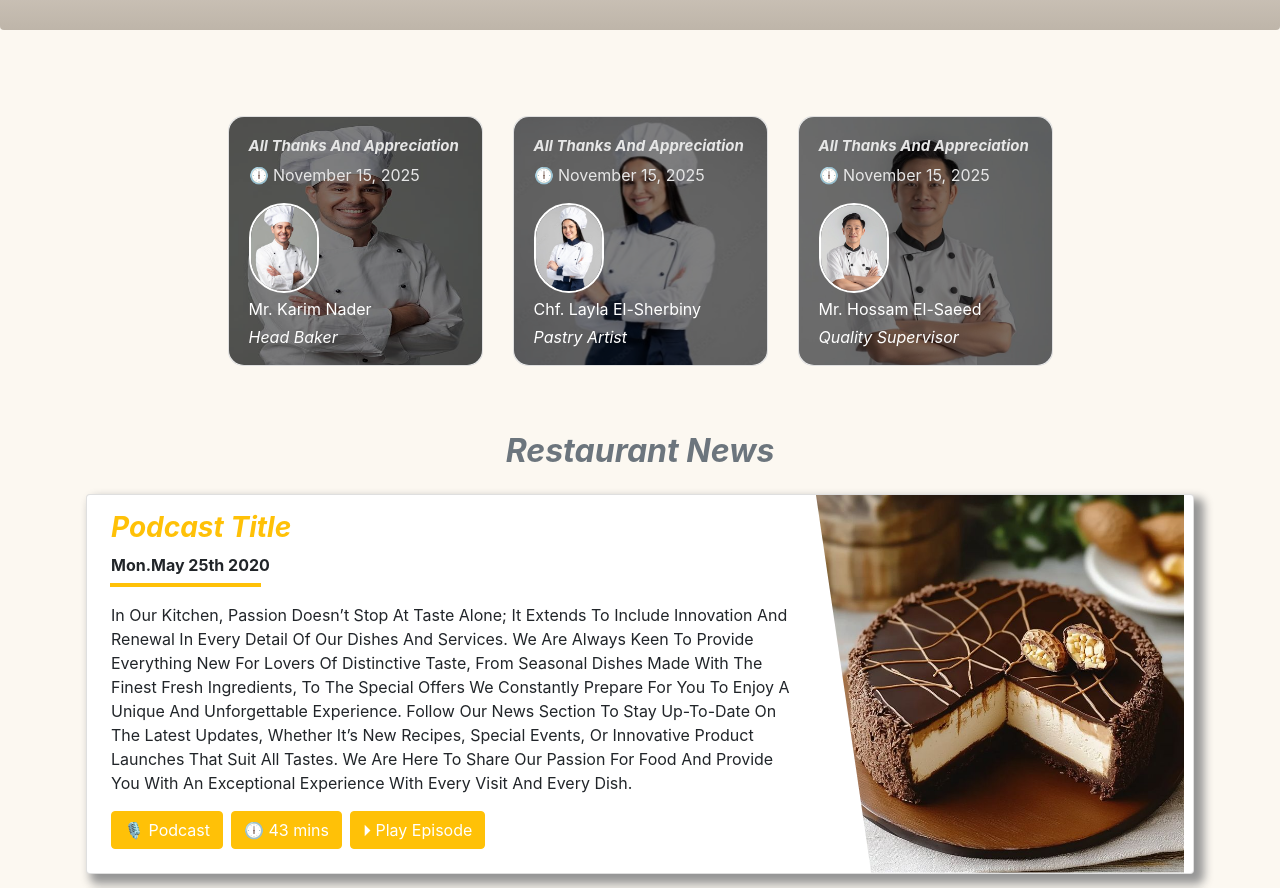
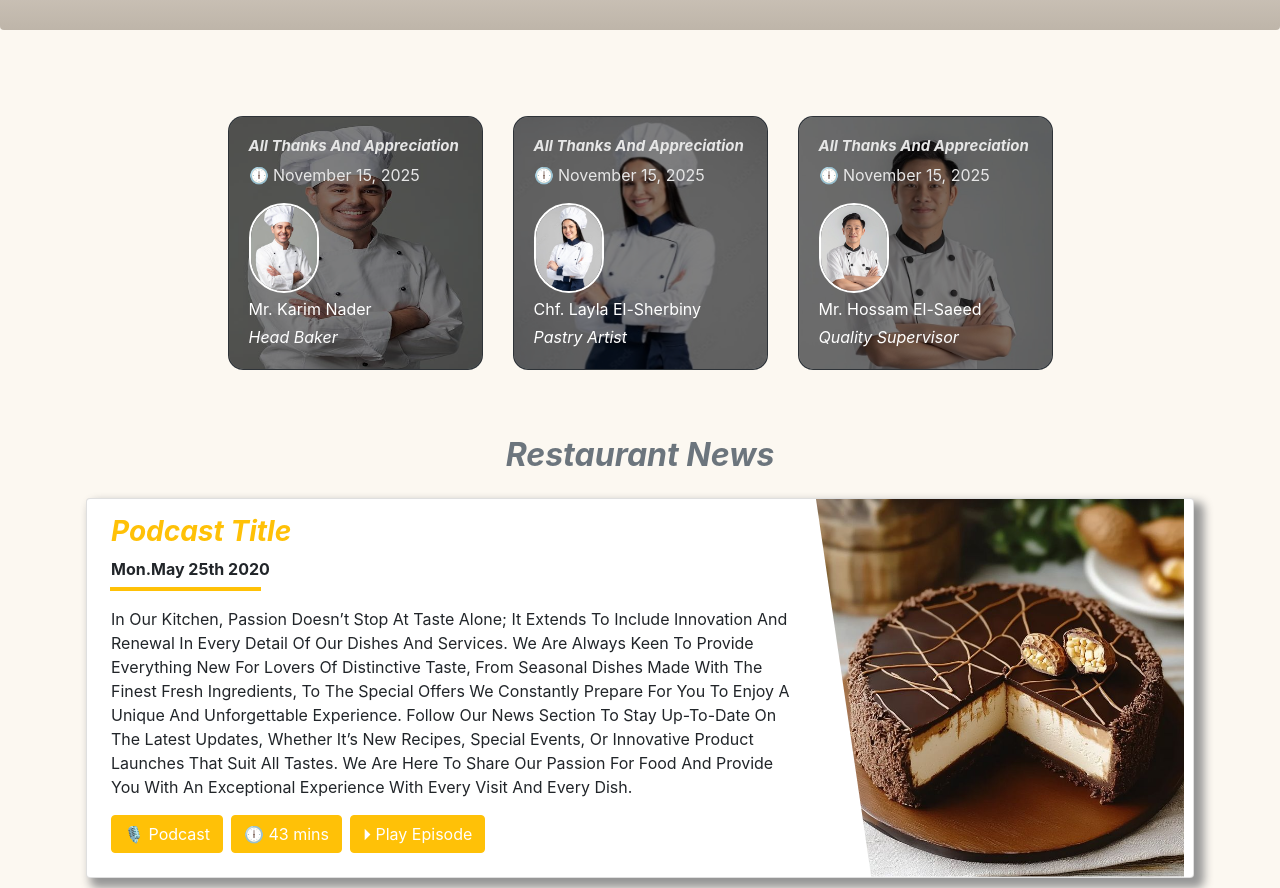
Before and after one commit to Yara-khattab/proj3-front, a plain HTML site: page index.html in a window 1280 px wide. Shown: the part 5220-6108 px from the top of the page. Drawn offline with nearby package versions, Linux system fonts and the light colour scheme.

Commit message:
Update index.html

```diff
--- a/index.html
+++ b/index.html
@@ -322,7 +322,7 @@ we have redefined dessert indulgence to bring you elegance, flavor, and comfort
   <div class="container " style="margin-top: 70px; margin-bottom: 50px;">
     <div class="row justify-content-center" style="gab:40px">
       <div class="col-sm-3 col-8">
-        <div class="card text-white chief mt-3" style="height:250px; border-radius:15px;">
+        <div class="card bg-dark text-white chief mt-3" style="height:254px; border-radius:15px;">
           <img src="images/chief1.jpeg" class="h-100"  style=" border-radius: 15px;">
           <div class="card-img-overlay h-100" style="background-color:rgba(0, 0, 0,0.5); border-radius: 15px;">
                <h6 style="font-size:15px;color:  rgb(230, 230, 230);"><b><i>All Thanks And Appreciation</i></b></h6>
@@ -335,7 +335,7 @@ we have redefined dessert indulgence to bring you elegance, flavor, and comfort
         </div>
       </div>
         <div class="col-sm-3 col-8">
-        <div class="card text-white chief mt-3" style="height:250px; border-radius:15px;">
+        <div class="card bg-dark text-white chief mt-3" style="height:254px; border-radius:15px;">
           <img src="images/chief2.jpg" class="h-100" style=" border-radius: 15px;">
           <div class="card-img-overlay h-100" style="background-color:rgba(0, 0, 0,0.5); border-radius: 15px;">
             <h6 style="font-size:15px;color:  rgb(230, 230, 230);"><b><i>All Thanks And Appreciation</i></b></h6>
@@ -347,7 +347,7 @@ we have redefined dessert indulgence to bring you elegance, flavor, and comfort
         </div>
       </div>
         <div class="col-sm-3 col-8">
-        <div class="card text-white  chief mt-3" style="height:250px; border-radius:15px;">
+        <div class="card bg-dark text-white  chief mt-3" style="height:254px; border-radius:15px;">
           <img src="images/chief3.jpeg" class="h-100"  style=" border-radius: 15px;">
           <div class="card-img-overlay h-100" style="background-color:rgba(0, 0, 0,0.5); border-radius: 15px;">
                <h6 style="font-size:15px;color:  rgb(230, 230, 230);"><b><i>All Thanks And Appreciation</i></b></h6>
```
